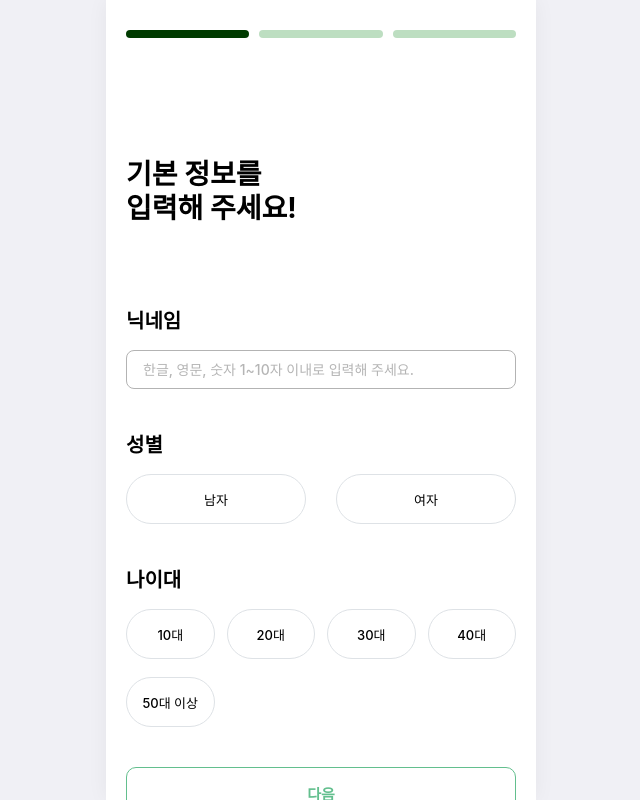
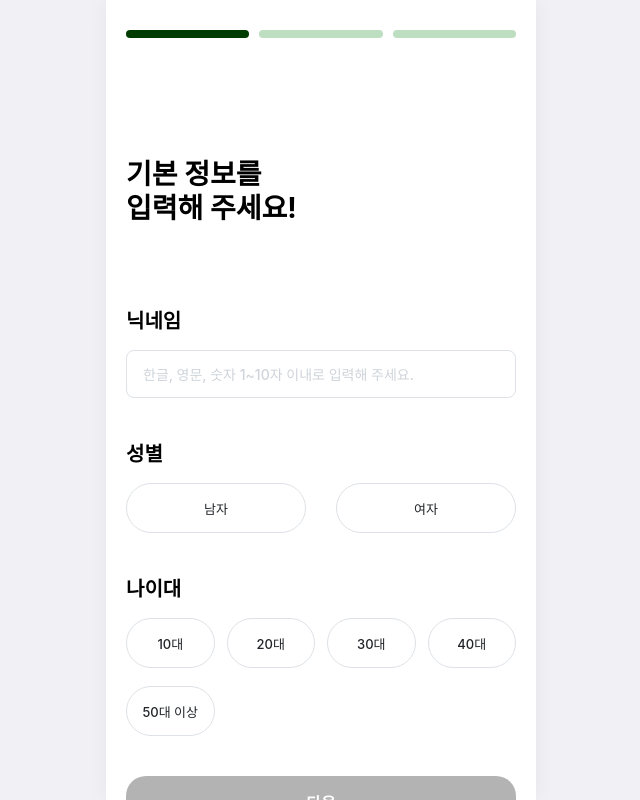
Before and after one commit to LikeLionUniv-INU/14th-toMeta-frontend, a React (Vite) app: page /onboarding/profile in a window 1280 px wide. Shown: the whole page, without its empty margins (319-959 px from the left). Built offline with nearby package versions, Linux system fonts and the light colour scheme.

Commit message:
Style: 버튼 컴포넌트 및 기본정보 입력 디자인 수정

```diff
--- a/src/components/Button.jsx
+++ b/src/components/Button.jsx
@@ -1,4 +1,3 @@
-
 import React from 'react';
 import styled from 'styled-components';
 
@@ -6,24 +5,29 @@ const StyledButton = styled.button`
   width: 100%;
   margin: 0 auto;
   height: 52px;
-  background-color: ${(props) => (props.disabled ? '#FFFFFF' : '#63BF8E')};
-  color: ${(props) => (props.disabled ? '#63BF8E' : '#FFFFFF')};
-  font-size: 15px;
-  font-weight: 600;
-  border: ${(props) => (props.disabled ? '1px solid #63BF8E' : 'none')};
-  border-radius: 10px;
-  cursor: ${(props) => (props.disabled ? 'not-allowed' : 'pointer')};
+  background-color: ${(props) => (props.disabled ? '#b3b3b3' : '#63BF8E')};
+  color: #ffffff;
+  font-size: 16px;
+  font-weight: 700;
+  border: none;
+  border-radius: 20px;
   display: flex;
   align-items: center;
   justify-content: center;
   transition: all 0.2s ease;
 
   &:active {
-    background-color: ${(props) => (props.disabled ? '#FFFFFF' : '#63BF8E')};
+    background-color: ${(props) => (props.disabled ? '#b3b3b3' : '#63BF8E')};
   }
 `;
 
-const Button = ({ children, onClick, disabled = false, type = 'button', ...props }) => {
+const Button = ({
+  children,
+  onClick,
+  disabled = false,
+  type = 'button',
+  ...props
+}) => {
   return (
     <StyledButton onClick={onClick} disabled={disabled} type={type} {...props}>
       {children}
--- a/src/pages/Notification.jsx
+++ b/src/pages/Notification.jsx
@@ -233,10 +233,10 @@ const ButtonGroup = styled.div`
 const SubButton = styled.button`
   width: 100%;
   height: 52px;
-  border-radius: 10px;
+  border-radius: 20px;
   background-color: #e5e5e5;
   color: #333333;
-  font-size: 15px;
+  font-size: 14px;
   font-weight: 600;
   border: none;
   cursor: pointer;
@@ -246,6 +246,7 @@ const SubButton = styled.button`
   }
 `;
 
+/* 모달 스타일 컴포넌트*/
 const ModalOverlay = styled.div`
   position: fixed;
   top: 0;
@@ -348,7 +349,7 @@ const ModalButtonGroup = styled.div`
 const ModalSubButton = styled.button`
   flex: 0.35;
   height: 52px;
-  border-radius: 10px;
+  border-radius: 20px;
   background-color: #e5e5e5;
   color: #333333;
   font-size: 15px;
--- a/src/pages/ProfileInput.jsx
+++ b/src/pages/ProfileInput.jsx
@@ -232,24 +232,20 @@ const SectionLabel = styled.h2`
 
 const StyledInput = styled.input`
   width: 100%;
-  height: 39px;
+  height: 48px;
   padding: 0 16px;
   font-size: 14px;
   font-weight: 500;
   color: #111111;
   background-color: #ffffff;
-  border: 1px solid #b3b3b3;
+  border: 1px solid #dee2e6;
   border-radius: 8px;
   box-sizing: border-box;
   outline: none;
   transition: border-color 0.2s ease;
 
   &::placeholder {
-    color: #b5b5b5;
-  }
-
-  &:focus {
-    border: 1.5px solid #609668;
+    color: #ced4da;
   }
 `;
 
@@ -275,7 +271,7 @@ const GenderChip = styled.button`
   justify-content: center;
 
   background-color: ${({ $selected }) => ($selected ? '#E7FFF7' : '#ffffff')};
-  color: #000000;
+  color: #212529;
   border: 1px solid ${({ $selected }) => ($selected ? '#02ca70' : '#dee2e6')};
 
   transition: all 0.2s ease;
--- a/src/pages/SkintypeInput.jsx
+++ b/src/pages/SkintypeInput.jsx
@@ -163,7 +163,7 @@ const Title = styled.h1`
 
 const Advice = styled.p`
   margin-top: 6px;
-  margin-bottom: 40px;
+  margin-bottom: 80px;
   font-size: 16px;
   color: #bfbfbf;
 `;
```
